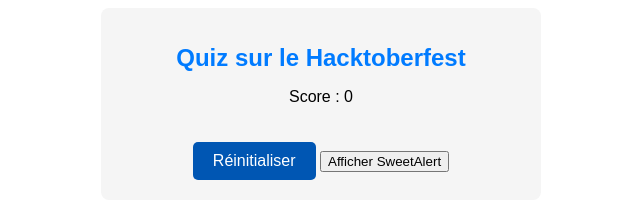
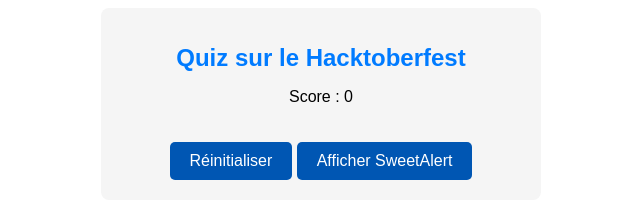
Before and after one commit to GalsenDev221/hacktoberfest.quiz.2023, a plain HTML site: page index.html in a window 1280 px wide. Shown: the whole page, without its empty margins (319-959 px from the left). Drawn offline with Linux system fonts and the light colour scheme; some packages are replaced by stand-ins of ours; a script that the page names is missing.

Commit message:
j'ai ajouter un quiz

```diff
--- a/script.js
+++ b/script.js
@@ -33,6 +33,11 @@
   {
     question: "Combien de temps dure l'evenement Hacktoberfest ?",
     options: ["1 ans", "1 mois", "1 week-end"],
+    correctAnswer: 1,
+  },
+  {
+    question: "comment créer une branche git ?",
+    options: ["git merge", "git checkout -b ma-nouvelle-branche", "git rebase"],
     correctAnswer: 1,
   },
 ];
--- a/style.css
+++ b/style.css
@@ -37,7 +37,6 @@
 }
 
 #reset-button {
-
   background-color: #0056b3;
   color: #FFFFFF;
   border: none;
@@ -45,9 +44,22 @@
   padding: 10px 20px;
   font-size: 16px;
   cursor: pointer;
+  margin-top: 20px;
+}
 
+#sweet-alert-button{
+  background-color: #0056b3;
+  color: #FFFFFF;
+  border: none;
+  border-radius: 5px;
+  padding: 10px 20px;
+  font-size: 16px;
+  cursor: pointer;
+  margin-top: 20px;
+}
 
-margin-top: 20px;
+#sweet-alert-button:hover{
+  background-color: #007BFF;
 }
 
 #reset-button:hover {
```
